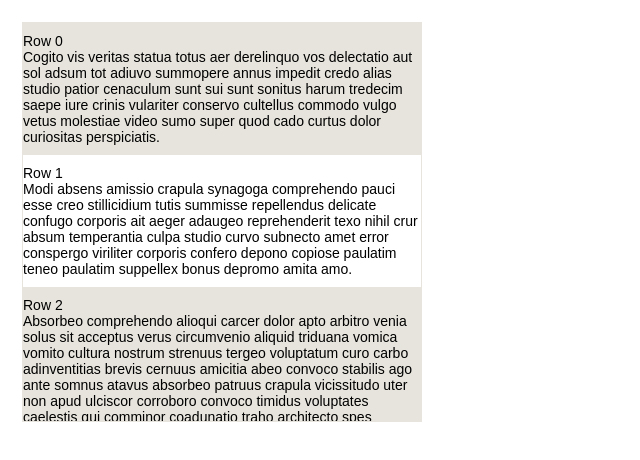
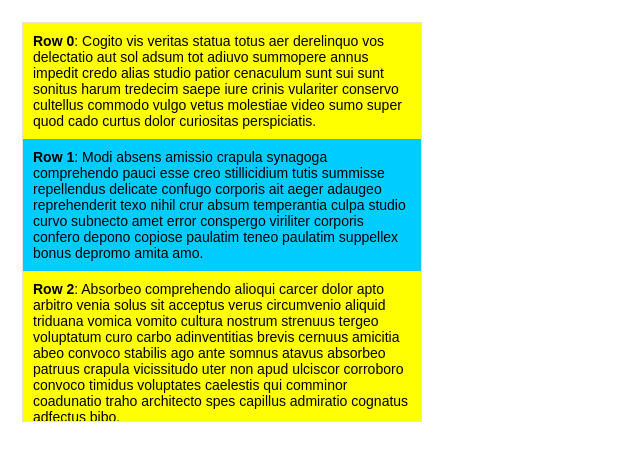
Before and after one commit to dehmer/3c041181, a React app: page / in a window 1280 px wide. Shown: the top 460 px of the page, without its empty margins (0-640 px from the left). Built offline with nearby package versions, Linux system fonts and the light colour scheme.

Commit message:
simplified JSX (entries).

```diff
--- a/src/App.css
+++ b/src/App.css
@@ -20,9 +20,12 @@ body {
   width: 400px;
   overflow-y: auto;
   contain: strict;
+}
 
+.ListItemOdd {
+  background-color: #00CCFF;
 }
 
 .ListItemEven {
-  background-color: #e6e4dc;
+  background-color: yellow;
 }
--- a/src/App.js
+++ b/src/App.js
@@ -47,14 +47,12 @@ function RowVirtualizerDynamic() {
                 key={virtualRow.key}
                 data-index={virtualRow.index}
                 ref={virtualizer.measureElement}
+                style={{ padding: '10px 10px' }}
                 className={
                   virtualRow.index % 2 ? 'ListItemOdd' : 'ListItemEven'
                 }
               >
-                <div style={{ padding: '10px 0' }}>
-                  <div>Row {virtualRow.index}</div>
-                  <div>{sentences[virtualRow.index]}</div>
-                </div>
+                <b>Row {virtualRow.index}</b>: {sentences[virtualRow.index]}
               </div>
             ))}
           </div>
```
